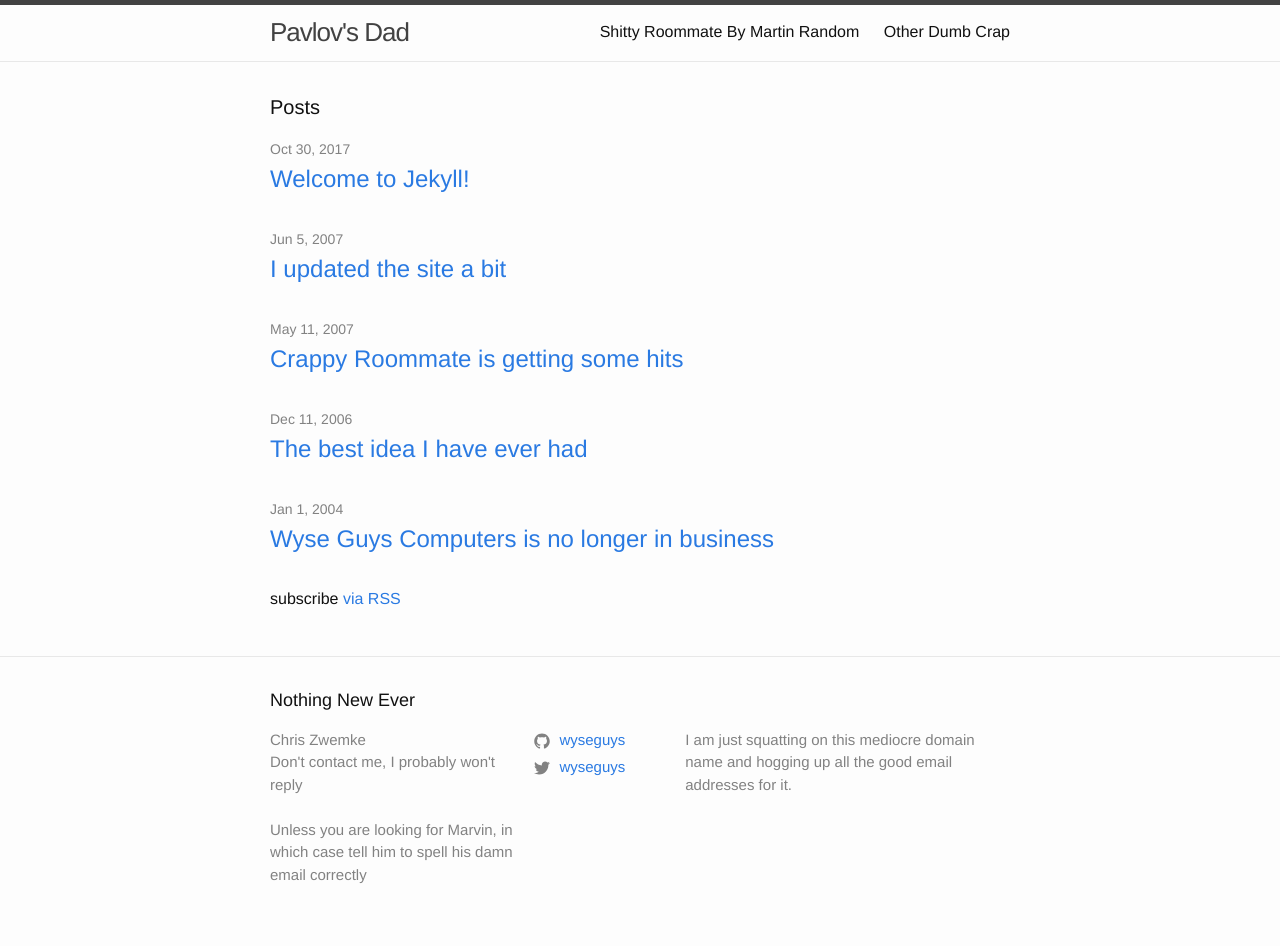
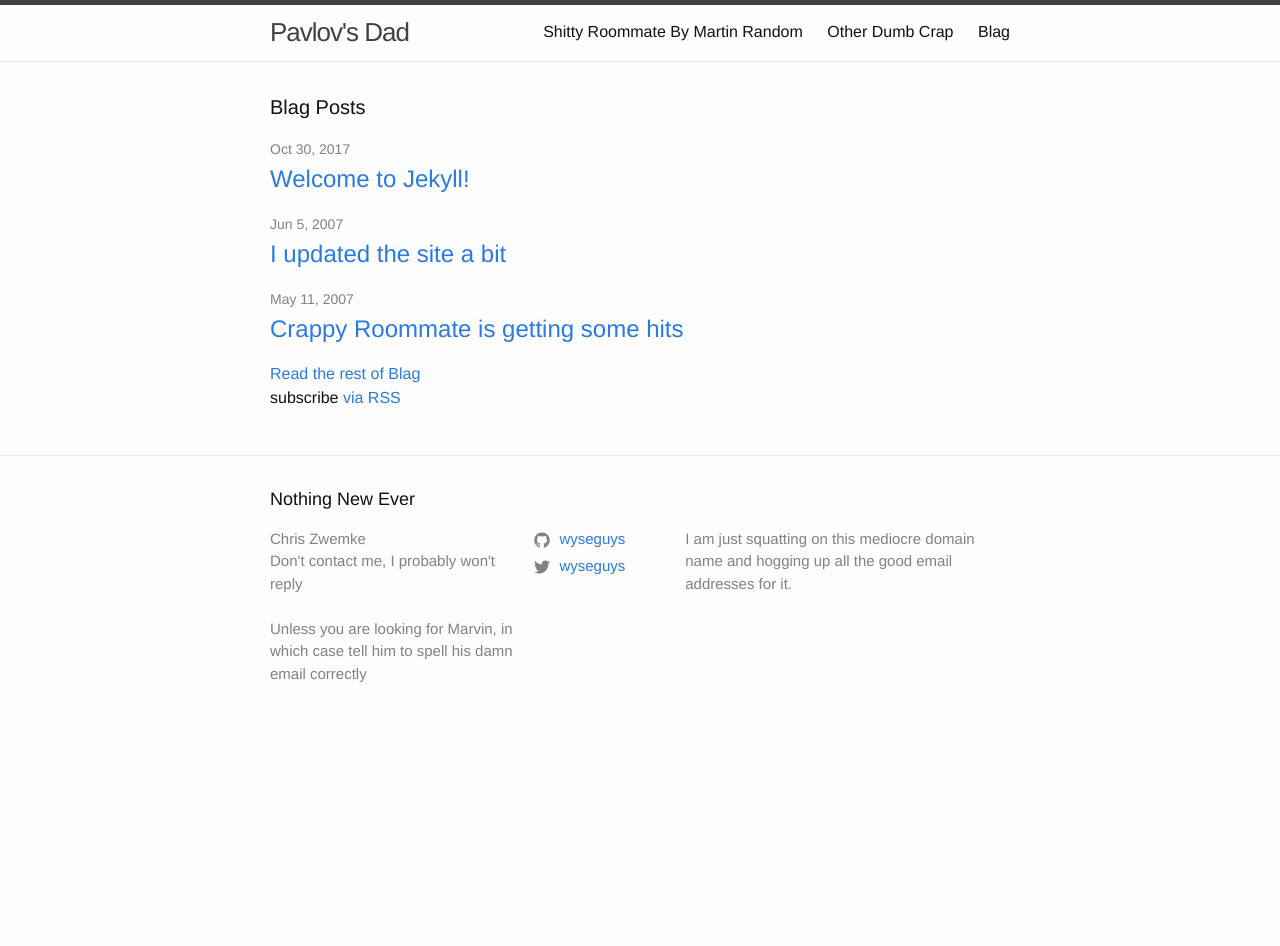
Before and after one commit to Wyseguys/wyseguys.github.io, a Jekyll site: the page built from index.md, in a window 1280 px wide. Built offline with Jekyll 4.4.1, drawn with Linux system fonts in a browser that asks for light colours; after the commit the page ends 900 px from its top, so only the background shows below that.

Commit message:
Adding paginiation for the blag posts

```diff
--- a/Gemfile
+++ b/Gemfile
@@ -20,6 +20,7 @@
 # If you have any plugins, put them here!
 group :jekyll_plugins do
   gem "jekyll-feed", "~> 0.6"
+  gem "jekyll-paginate"
 end
 
 # Windows does not include zoneinfo files, so bundle the tzinfo-data gem
--- a/_config.yml
+++ b/_config.yml
@@ -24,6 +24,10 @@
 twitter_username: wyseguys
 github_username:  wyseguys
 google_analytics: UA-639642-2
+
+
+paginate: 5
+paginate_path: "/blag/page:num/"
 
 
 collections:
@@ -72,14 +76,12 @@
       layout: "dictionary"
 
 
-
-
-
 # Build settings
 markdown: kramdown
 theme: minima
 plugins:
   - jekyll-feed
+  - jekyll-paginate
 
 # Exclude from processing.
 # The following items will not be processed, by default. Create a custom list
--- a/_includes/header.html
+++ b/_includes/header.html
@@ -24,6 +24,7 @@
           {% endfor %} -->
           <a class="page-link" href="{{ site.baseurl }}{% link _shittyroommate/00-index.md %}">Shitty Roommate By Martin Random</a>
           <a class="page-link" href="{{ site.baseurl }}{% link dumbcrap.md %}">Other Dumb Crap</a>
+          <a class="page-link" href="{{ site.baseurl }}{% link blag/index.html %}">Blag</a>
         </div>
       </nav>
     {% endif %}
--- a/_layouts/home.html
+++ b/_layouts/home.html
@@ -3,24 +3,29 @@
 ---
 
 <div class="home">
-
-  <h1 class="page-heading">Posts</h1>
+  <h1 class="page-heading">Blag Posts</h1>
 
   {{ content }}
 
-  <ul class="post-list">
-    {% for post in site.posts %}
-      <li>
+  <div class="homepage-post-list">
+    {% for post in site.posts limit:3 %}
+      <div class="homepage-post">
         {% assign date_format = site.minima.date_format | default: "%b %-d, %Y" %}
         <span class="post-meta">{{ post.date | date: date_format }}</span>
-
         <h2>
           <a class="post-link" href="{{ post.url | relative_url }}">{{ post.title | escape }}</a>
         </h2>
-      </li>
+      </div>
     {% endfor %}
-  </ul>
 
-  <p class="rss-subscribe">subscribe <a href="{{ "/feed.xml" | relative_url }}">via RSS</a></p>
+    <div class="homepage-post-readmore">
+      <a class="page-link" href="{{ site.baseurl }}{% link blag/index.html %}">Read the rest of Blag</a>
+    </div>
 
+  </div>
+
+
+  <div>
+    <p class="rss-subscribe">subscribe <a href="{{ "/feed.xml" | relative_url }}">via RSS</a></p>
+  </div>
 </div>
```
Also changed, not shown: _layouts/default.html (+0 -7 lines), blag/index.html (added, +42 -0 lines).
